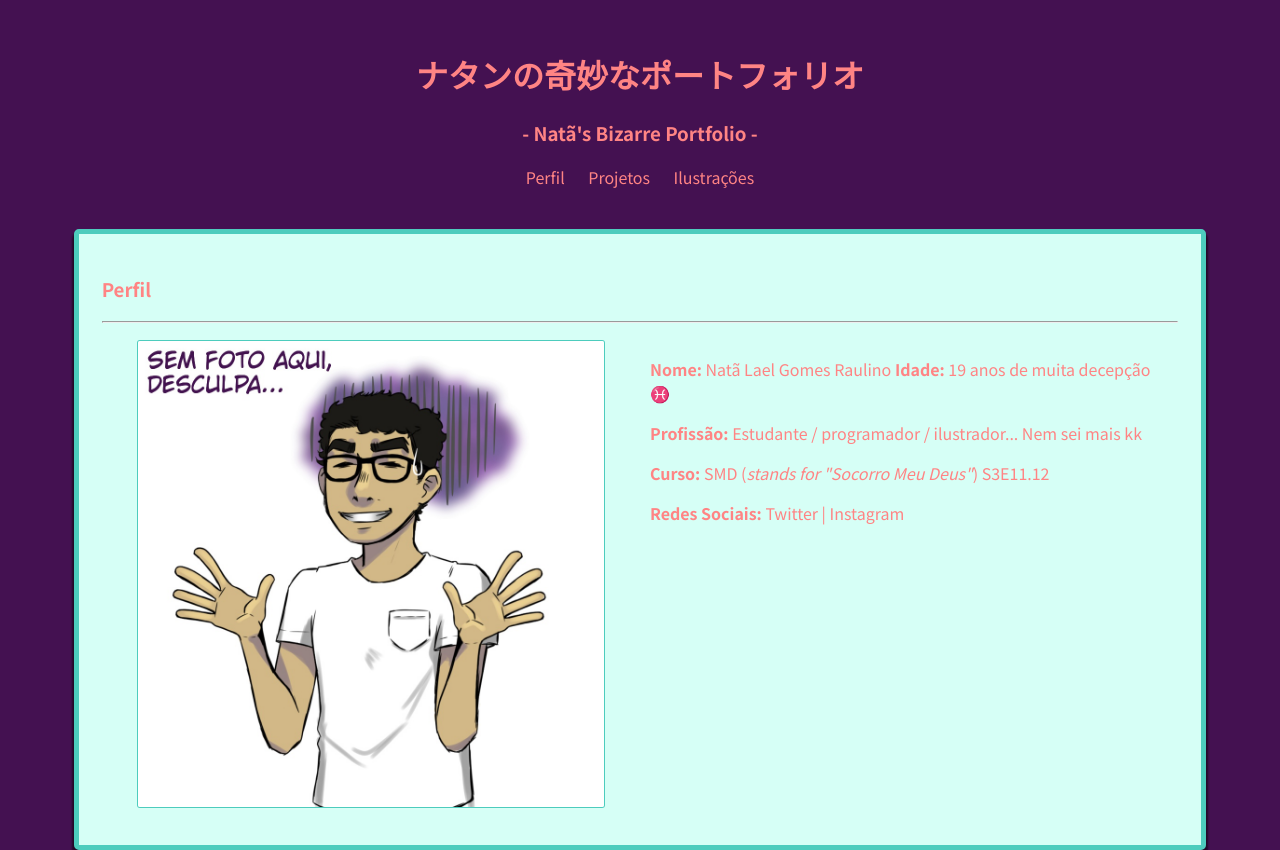
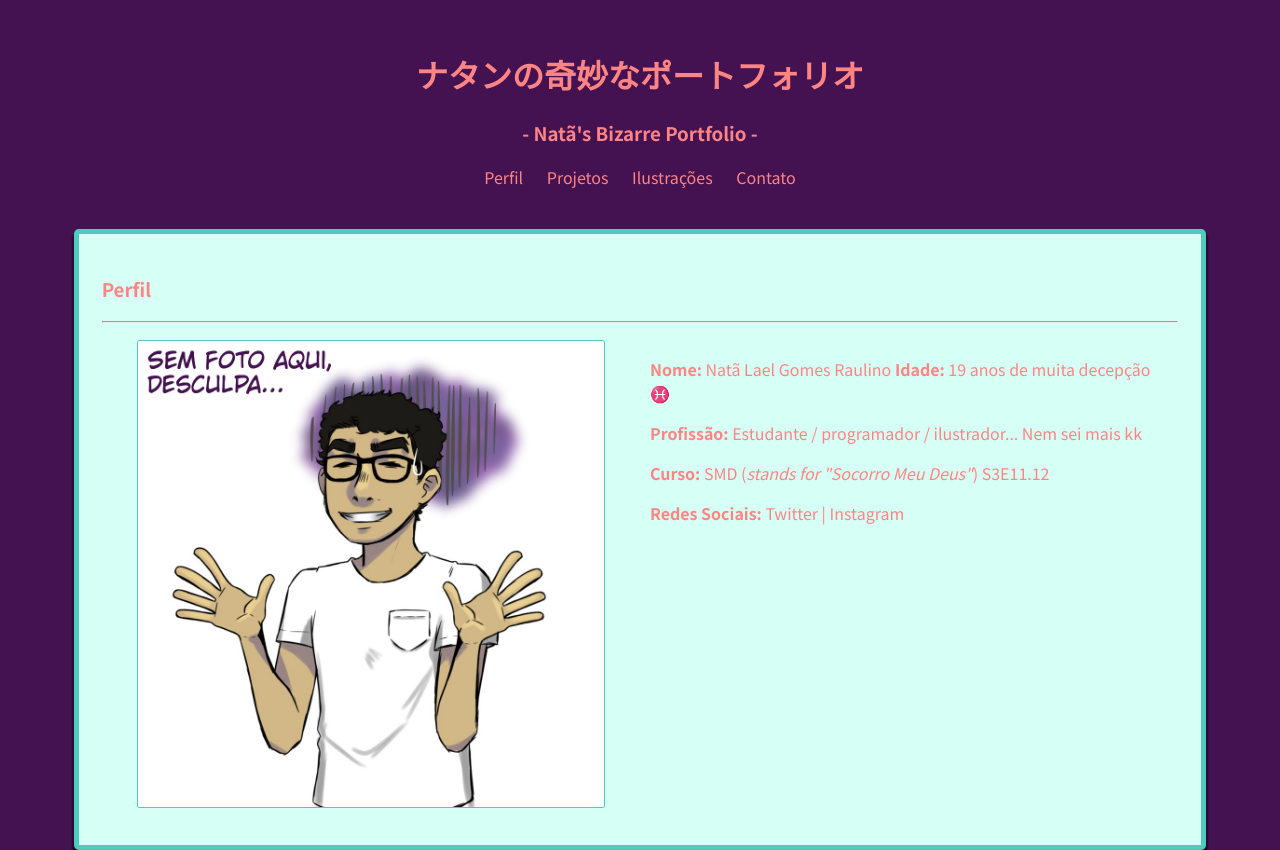
Before and after one commit to nataraulino/portfolio_am2, a plain HTML site: page index.html in a window 1280 px wide. Shown: the top 850 px of the page. Drawn offline with nearby package versions, Linux system fonts and the light colour scheme.

Commit message:
Adição de âncora para contato

```diff
--- a/index.html
+++ b/index.html
@@ -18,6 +18,7 @@
 		  		<a href="#perfil">Perfil</a>
 		  		<a href="#projetos">Projetos</a>
 		  		<a href="#ilustracoes">Ilustrações</a>
+				<a href="#contato">Contato</a>
 		  	</nav>
 			</div>
 		</header>
```
